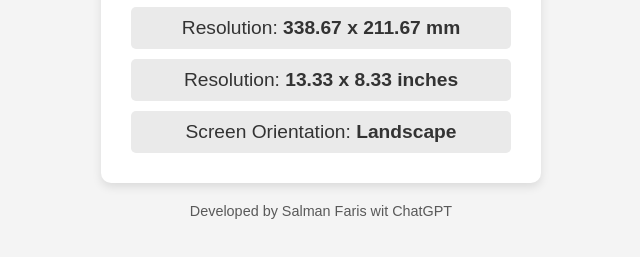
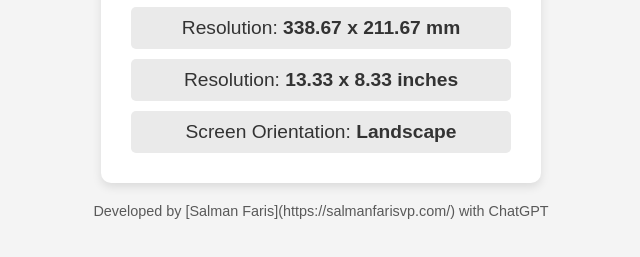
Before and after one commit to salmanfarisvp/viewport, a plain HTML site: page index.html in a window 1280 px wide. Shown: the part 381-638 px from the top of the page, without its empty margins (319-959 px from the left). Drawn offline with Linux system fonts and the light colour scheme.

Commit message:
Update index.html

```diff
--- a/index.html
+++ b/index.html
@@ -54,7 +54,7 @@
         <div class="info" id="resolution-inch"></div>
         <div class="info" id="screen-orientation"></div>
     </div>
-    <div class="footer">Developed by Salman Faris wit ChatGPT</div>
+    <div class="footer">Developed by [Salman Faris](https://salmanfarisvp.com/) with ChatGPT</div>
 
     <script>
         function updateResolution() {
```
